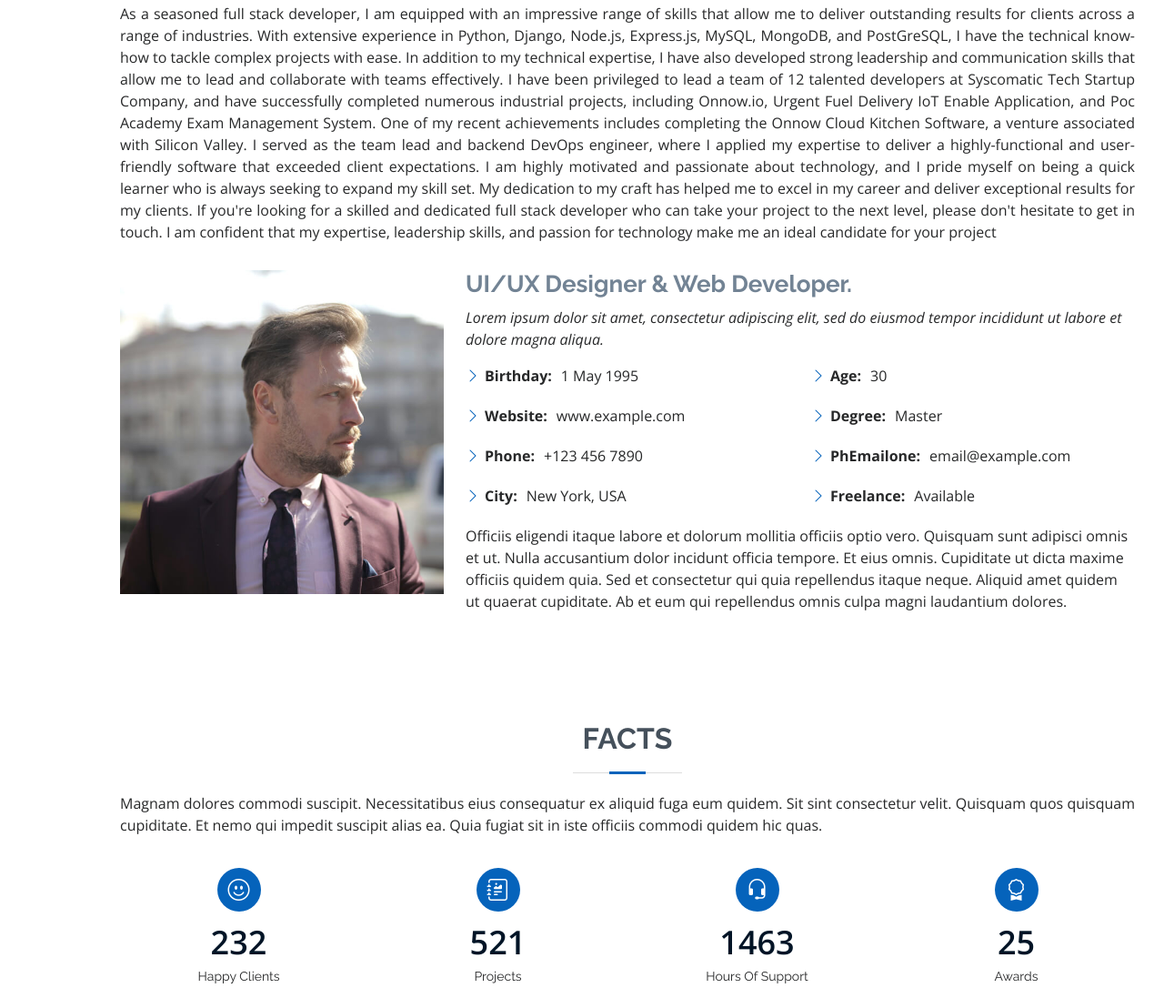
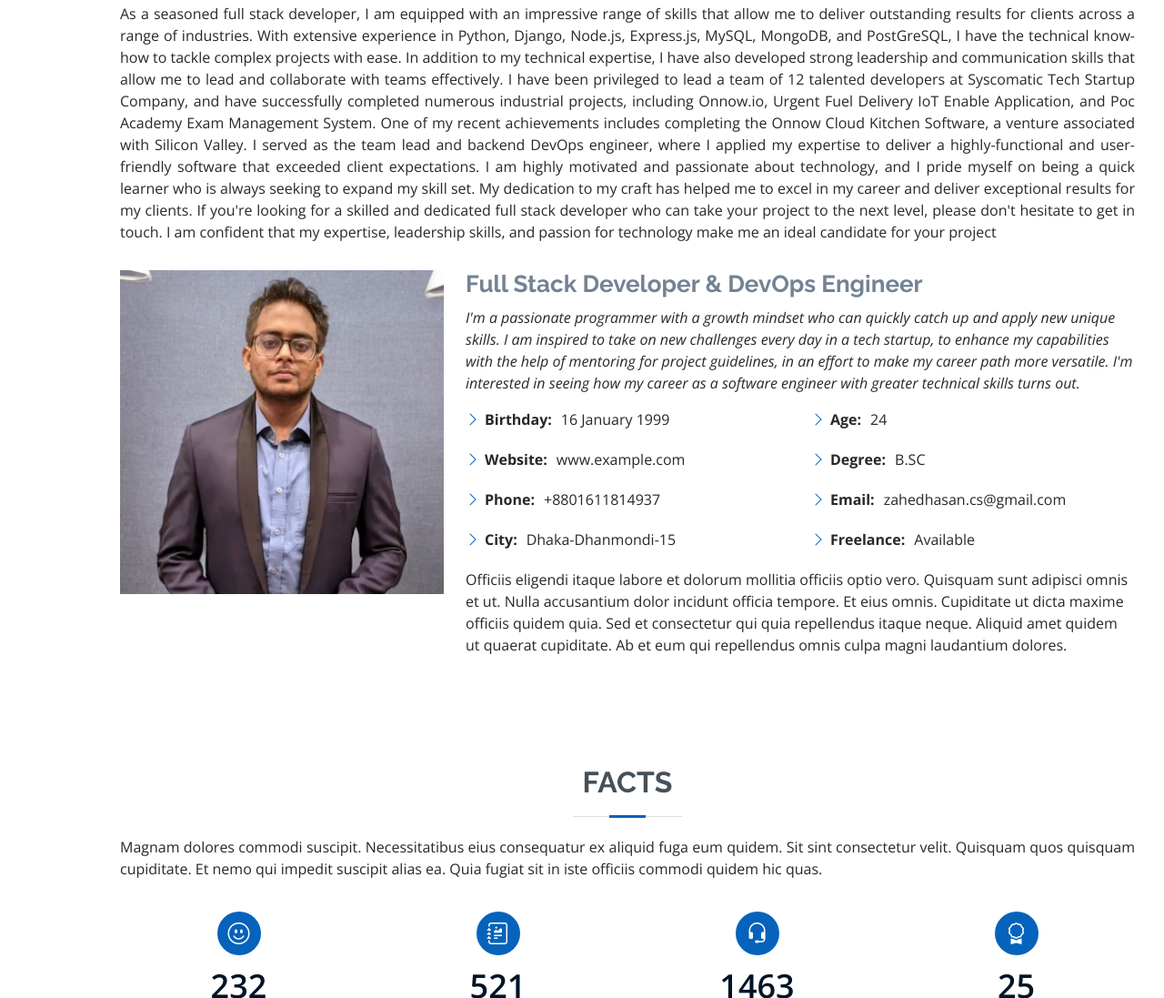
Before and after one commit to Zahed75/MyPortfolio, a plain HTML site: page index.html in a window 1280 px wide. Shown: the part 935-2032 px from the top of the page at 91% size. Drawn offline with nearby package versions, Linux system fonts and the light colour scheme.

Commit message:
about 2nd section done

```diff
--- a/index.html
+++ b/index.html
@@ -103,29 +103,34 @@
 
         <div class="row">
           <div class="col-lg-4">
-            <img src="assets/img/profile-img.jpg" class="img-fluid" alt="">
+            <img src="assets/img/zahed1.jpeg" class="img-fluid" alt="">
           </div>
           <div class="col-lg-8 pt-4 pt-lg-0 content">
-            <h3>UI/UX Designer &amp; Web Developer.</h3>
+            <h3>Full Stack Developer &amp; DevOps Engineer</h3>
             <p class="fst-italic">
-              Lorem ipsum dolor sit amet, consectetur adipiscing elit, sed do eiusmod tempor incididunt ut labore et
-              dolore
-              magna aliqua.
+              I'm a passionate programmer with a growth mindset who can quickly catch up and apply new unique skills. I
+              am
+              inspired to take on new challenges every day in a tech startup, to enhance my capabilities with the help
+              of
+              mentoring for project guidelines, in an effort to make my career path more versatile. I'm interested in
+              seeing how
+              my career as a software engineer with greater technical skills turns out.
+
             </p>
             <div class="row">
               <div class="col-lg-6">
                 <ul>
-                  <li><i class="bi bi-chevron-right"></i> <strong>Birthday:</strong> <span>1 May 1995</span></li>
+                  <li><i class="bi bi-chevron-right"></i> <strong>Birthday:</strong> <span>16 January 1999</span></li>
                   <li><i class="bi bi-chevron-right"></i> <strong>Website:</strong> <span>www.example.com</span></li>
-                  <li><i class="bi bi-chevron-right"></i> <strong>Phone:</strong> <span>+123 456 7890</span></li>
-                  <li><i class="bi bi-chevron-right"></i> <strong>City:</strong> <span>New York, USA</span></li>
+                  <li><i class="bi bi-chevron-right"></i> <strong>Phone:</strong> <span>+8801611814937</span></li>
+                  <li><i class="bi bi-chevron-right"></i> <strong>City:</strong> <span>Dhaka-Dhanmondi-15</span></li>
                 </ul>
               </div>
               <div class="col-lg-6">
                 <ul>
-                  <li><i class="bi bi-chevron-right"></i> <strong>Age:</strong> <span>30</span></li>
-                  <li><i class="bi bi-chevron-right"></i> <strong>Degree:</strong> <span>Master</span></li>
-                  <li><i class="bi bi-chevron-right"></i> <strong>PhEmailone:</strong> <span>email@example.com</span>
+                  <li><i class="bi bi-chevron-right"></i> <strong>Age:</strong> <span>24</span></li>
+                  <li><i class="bi bi-chevron-right"></i> <strong>Degree:</strong> <span>B.SC </span></li>
+                  <li><i class="bi bi-chevron-right"></i> <strong>Email:</strong> <span>zahedhasan.cs@gmail.com</span>
                   </li>
                   <li><i class="bi bi-chevron-right"></i> <strong>Freelance:</strong> <span>Available</span></li>
                 </ul>
```
